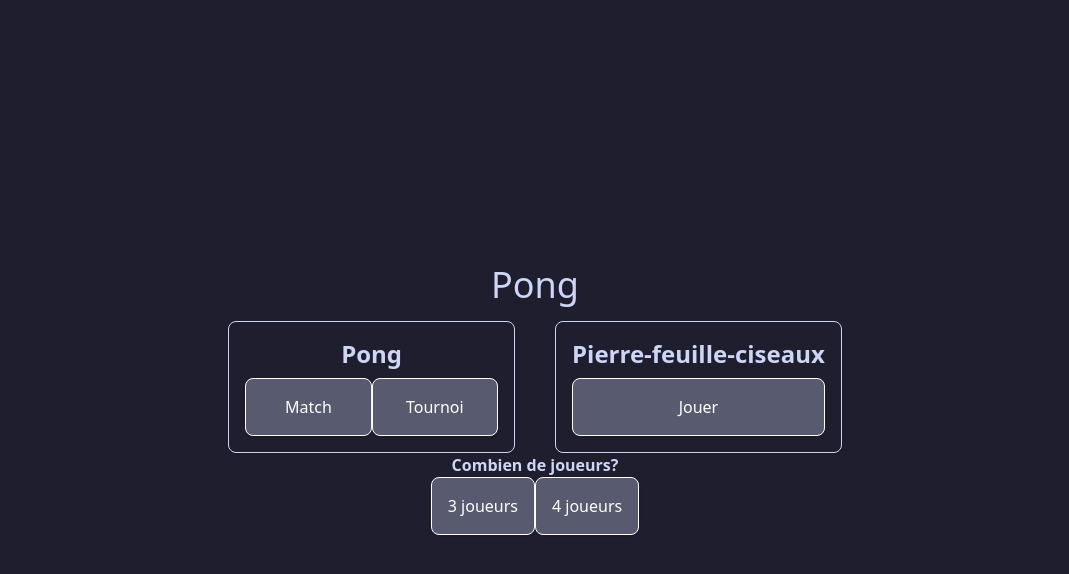
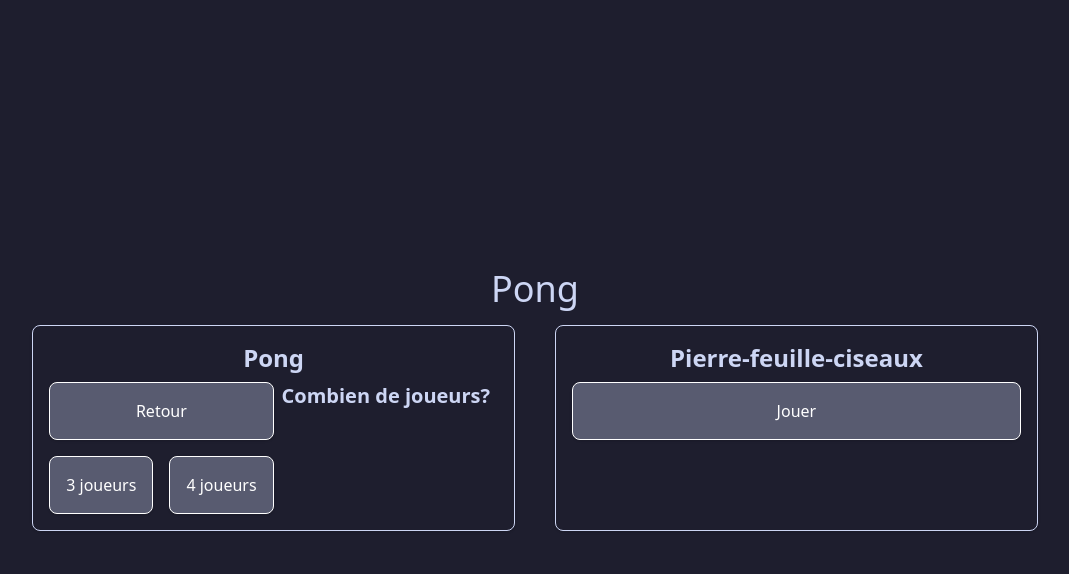
Before and after one commit to LiquidPlatypus/ft_transcendence_js, a website with bundled scripts: page frontend/index.html in a window 1280 px wide. Both pictures are taken after a click on the button "Tournoi". Shown: the whole page, without its empty margins (105-1174 px from the left). Built offline with nearby package versions, Linux system fonts and the light colour scheme.

Commit message:
back button

```diff
--- a/frontend/ts/home.ts
+++ b/frontend/ts/home.ts
@@ -5,19 +5,18 @@ export function homePage() {
 			<div class="grid grid-cols-2 justify-center gap-10">
 				<div class="rounded-lg border p-4 shadow">
 					<h2 class="mb-2 text-2xl font-semibold">Pong</h2>
-					<div class="grid grid-cols-2 gap-0">
-					<button id="match-button" class="btn rounded-lg border p-4 shadow">Match</button>
-					<button id="tournament-button" class="btn rounded-lg border p-4 shadow">Tournoi</button>
+					<div id="Pong" class="grid grid-cols-2 gap-0">
+						<button id="match-button" class="btn rounded-lg border p-4 shadow">Match</button>
+						<button id="tournament-button" class="btn rounded-lg border p-4 shadow">Tournoi</button>
 					</div>
 				</div>
 				<div class="rounded-lg border p-4 shadow">
 					<h2 class="mb-2 text-2xl font-semibold">Pierre-feuille-ciseaux</h2>
 					<div class="grid grid-cols-1 gap-0">
-					<button id="pfc-button" class="btn rounded-lg border p-4 shadow">Jouer</button>
+						<button id="pfc-button" class="btn rounded-lg border p-4 shadow">Jouer</button>
 					</div>
 				</div>
 			</div>
-			<div id="tournament-setup" class="mt-6"></div>
 		</div>
 	`;
 }
--- a/frontend/ts/script.ts
+++ b/frontend/ts/script.ts
@@ -14,17 +14,26 @@ document.addEventListener("DOMContentLoaded", () => {
 });
 
 function showPlayerCountSelection() {
-	const container = document.getElementById("tournament-setup");
+	const container = document.getElementById("Pong");
 	if (!container)
 		return ;
 
 	container.innerHTML = `
+		<button id="back-button" class="btn rounded-lg border p-4 shadow">Retour</button>
 		<h2 class="text-xl font-semibold">Combien de joueurs?</h2>
 		<div class="flex justify-center gap-4 mt-4">
-			<button class="player-count-btn btn rounded-lg border p-4 shadow" data-count="3">3 joueurs</button>
-			<button class="player-count-btn btn rounded-lg border p-4 shadow" data-count="4">4 joueurs</button>
+			<button id="3p-button" class="player-count-btn btn rounded-lg border p-4 shadow" data-count="3">3 joueurs</button>
+			<button id="4p-button" class="player-count-btn btn rounded-lg border p-4 shadow" data-count="4">4 joueurs</button>
 		</div>
 	`;
+
+	const backButton = document.getElementById("back-button");
+	if (backButton) {
+		backButton.addEventListener("click", () => {
+			const appElement = document.getElementById('app');
+			if (appElement) appElement.innerHTML = homePage();
+		});
+	}
 
 	document.querySelectorAll(".player-count-btn").forEach((btn) => {
 		btn.addEventListener("click", (event) => {
@@ -36,7 +45,7 @@ function showPlayerCountSelection() {
 }
 
 function showAliasInputs(playerCount: number) {
-	const container = document.getElementById("tournament-setup");
+	const container = document.getElementById("Pong");
 	if (!container)
 		return ;
 
@@ -51,11 +60,16 @@ function showAliasInputs(playerCount: number) {
 	}
 
 	container.innerHTML = `
+		<button id="back-button" class="btn rounded-lg border p-4 shadow">Retour</button>
 		<h2 class="text-xl font-semibold">Entrez les alias des joueurs</h2>
 		${inputsHTML}
 		<button id="start-tournament" class="btn rounded-lg border p-4 shadow">Commencer</button>
 	`;
 
+	const backButton = document.getElementById("back-button");
+	if (backButton)
+		backButton.addEventListener("click", (event) => {showPlayerCountSelection()});
+
 	const startButton = document.getElementById("start-tournament");
 	if (startButton)
 		startButton.addEventListener("click", startTournament);
```
Also changed, not shown: frontend/dist/home.js, frontend/dist/script.js, frontend/src/output.css.
